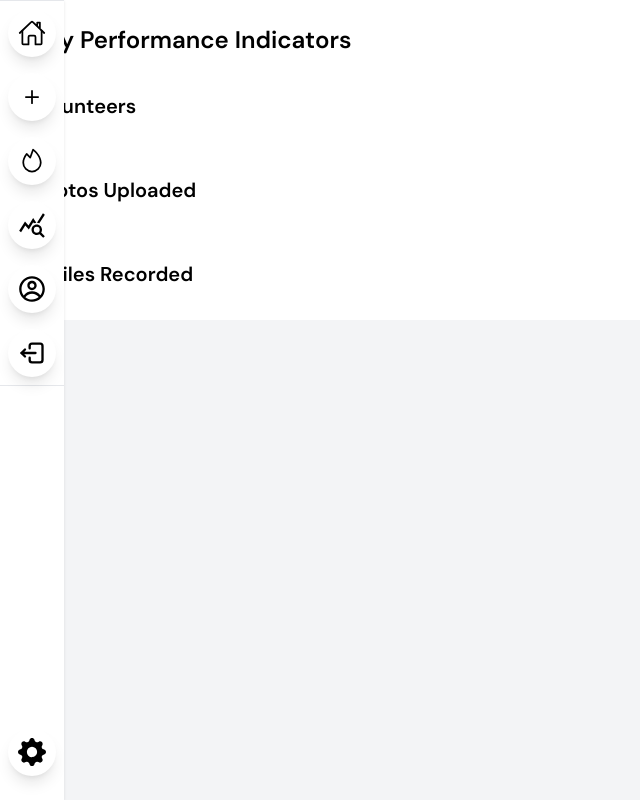
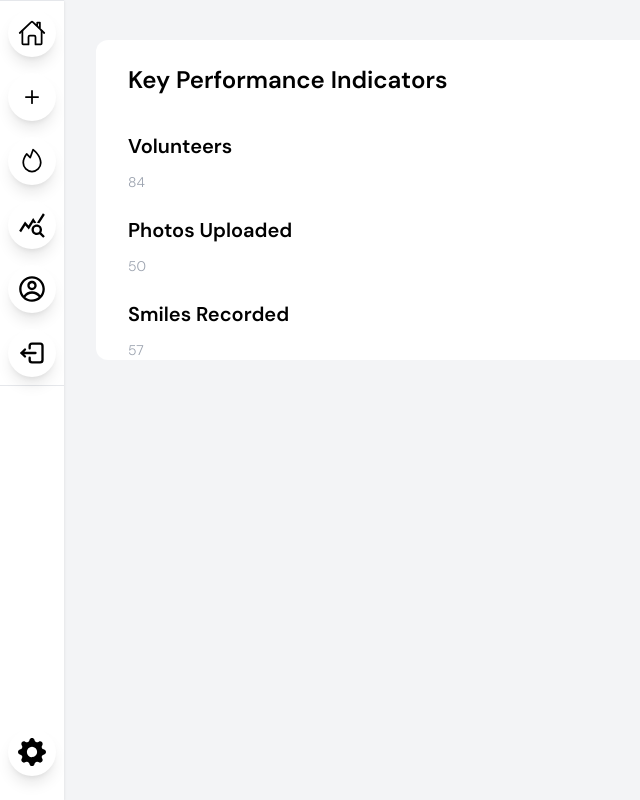
Before and after one commit to phhackforgood/impacttrack, a Next.js app: page /events in a window 1280 px wide. Shown: the whole page, without its empty margins (0-640 px from the left). Built offline with nearby package versions, Linux system fonts and the light colour scheme.

Commit message:
Update events

```diff
--- a/src/app/events/page.tsx
+++ b/src/app/events/page.tsx
@@ -8,7 +8,7 @@
     const max = 250;
 
     return (
-        <main>
+        <main className="flex min-h-screen flex-col justify-between items-center px-24 py-10 bg-gray-100">
             <div className="flex flex-col items-center bg-white font-Dmsans hover:shadow-xl w-3/5 h-300 rounded-xl mr-auto">
                 <h1 className="text-2xl font-semibold mr-auto mb-3 mx-8 mt-6">Key Performance Indicators</h1>
                 <div className="text-sm font-light text-left text-gray-400 leading-2 text-wrap px-8 w-full">
```
